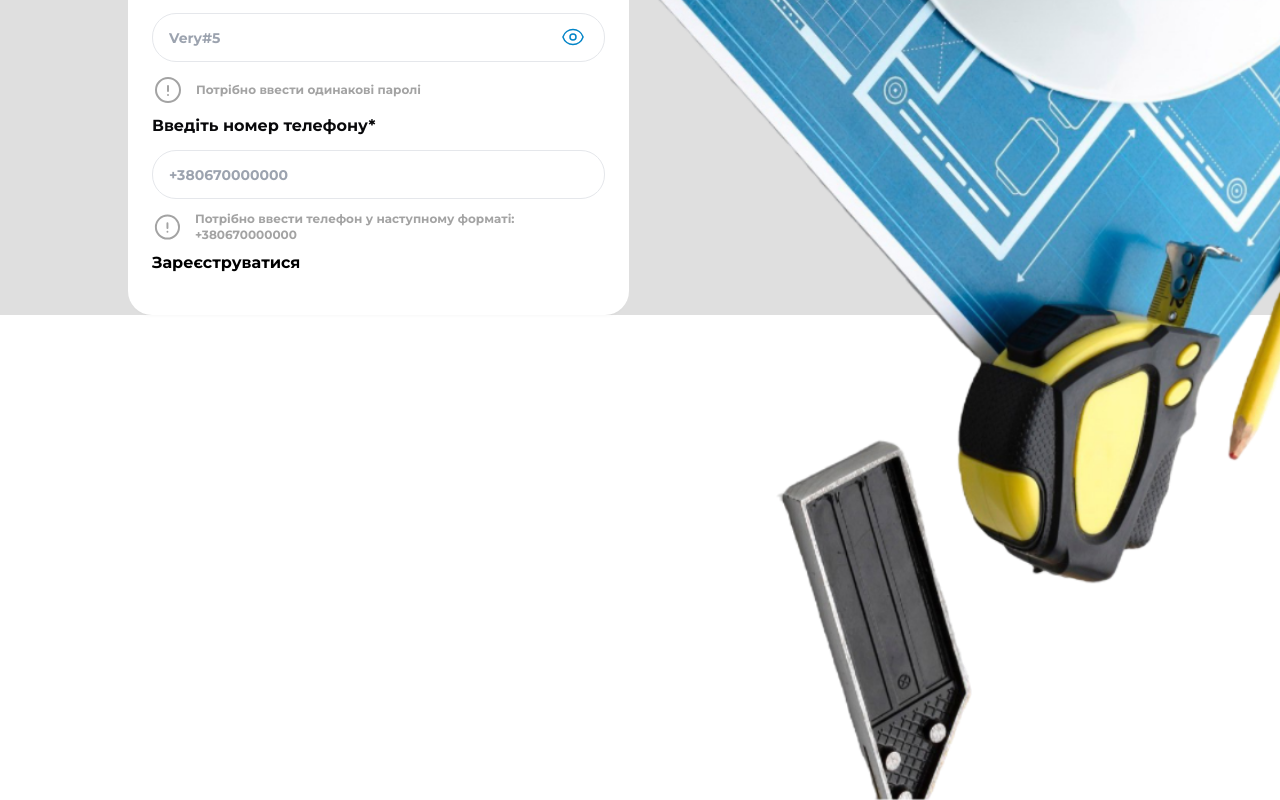
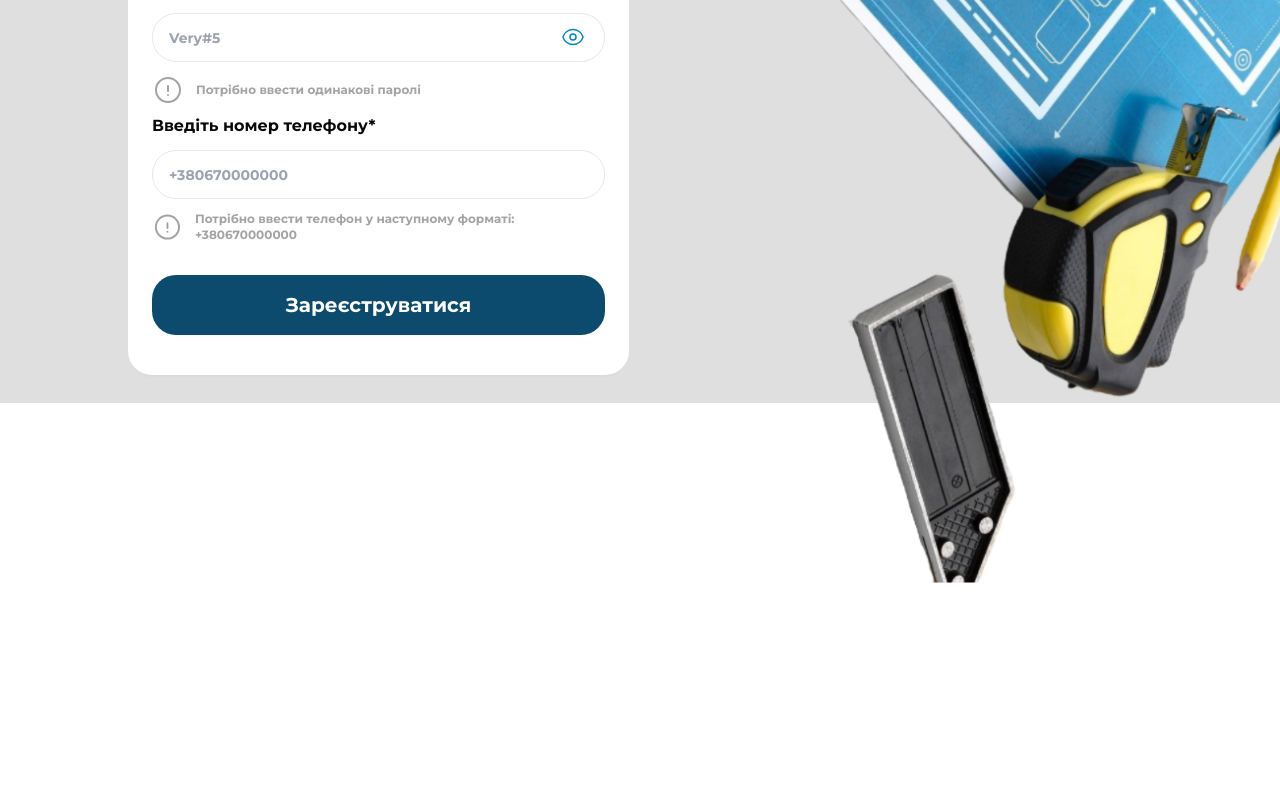
Before and after one commit to Vitaliy28031985/tiam-estimate-app-frontend, a Next.js app: page /register in a window 1280 px wide. Shown: the part 736-1536 px from the top of the page. After the commit the page ends 1319 px from the top, so only its background shows below. Built offline with nearby package versions, Linux system fonts and the light colour scheme.

Commit message:
add button send

```diff
--- /dev/null
+++ b/src/app/UI/Buttons/ButtonAuth.tsx
@@ -0,0 +1,9 @@
+import { ButtonBlueProps } from '../../interfaces/ButtonInterface';
+export default function ButtonAth({title}: ButtonBlueProps) {
+  return (
+      <button type='submit' className={`w-[453px] bg-blue-30 pt-4 pb-4 pl-8 pr-8 font-semibold text-xl
+       text-white rounded-3xl hover:bg-blue-20 mt-6 focus:bg-blue-20 disabled:text-gray-10` }>
+          {title}
+      </button>
+  );
+}
--- a/src/app/components/home/RegisrerForm.tsx
+++ b/src/app/components/Register/RegisterForm.tsx
@@ -1,7 +1,7 @@
 'use client';
+import { useState } from "react";
 import RegisterInputs from "@/app/UI/Inputs/RegisterInput";
-import { title } from "process";
-import { useState } from "react";
+import ButtonAth from "@/app/UI/Buttons/ButtonAuth";
 export default function RegisterForm() {
     const formPassword = /^(?=.*[a-zA-Z])(?=.*[*!#&])[A-Za-z0-9*!#&]{6,}$/;
     const formEmail = /^\w+([\.-]?\w+)*@\w+([\.-]?\w+)*(\.\w{2,3})+$/;
@@ -24,22 +24,28 @@ export default function RegisterForm() {
         switch (name) {
 
             case 'name':
-            srtName(value);
+               srtName(value);
+               setIsEmptyName(false);
             break;
 
            case 'email':
-            setEmail(value);
+               setEmail(value);
+               setIsEmptyEmail(false)
             break;
+
             case 'password':
                 setPassword(value);
+                setIsEmptyPassword(false);
             break;
 
             case 'repeatPassword':
-            setRepeatPassword(value);
+                setRepeatPassword(value);
+                setIsEmptyRepeatPassword(false);
             break;
 
              case 'phone':
-            setPhone(value);
+                setPhone(value);
+                setIsEmptyPhone(false);
             break;
 
            default:
@@ -101,7 +107,8 @@ export default function RegisterForm() {
                 message='Потрібно ввести телефон у наступному форматі: +380670000000'
                 value={phone} isError={isEmptyPhone} change={handleChange} />
 
-            <button type="submit">Зареєструватися</button>
+            <ButtonAth title="Зареєструватися"/>
+
         </form>
     )
 }
--- a/src/app/register/page.tsx
+++ b/src/app/register/page.tsx
@@ -1,7 +1,7 @@
 import Image from 'next/image';
 import { Metadata } from "next";
 import fon from '../assets/bg-img.png';
-import RegisterForm from '../components/home/RegisrerForm';
+import RegisterForm from '../components/Register/RegisterForm';
 import ButtonGoogle from '../UI/Buttons/ButtonGoogle';
 export const metadata: Metadata = {
   title: "Реєстрація",
@@ -11,7 +11,7 @@ export const metadata: Metadata = {
 export default function Register() {
     return (
         <div className="w-full bg-gray-5 pt-[125px] ">
-      <div className='w-[1249px] ml-auto mr-auto container'>
+      <div className='w-[1249px] ml-auto mr-auto container pb-7'>
 
                 <div className='w-[501px] bg-white shadow-base px-6 py-10 rounded-[24px]'>
                     <p className='text-center text-3xl text-black font-medium mb-6'>Вхід
@@ -26,9 +26,10 @@ export default function Register() {
                  <Image
                 src={fon}
                 alt="fon"
-                width={709}
-                height={619}
+                width={609}
+                height={679}
                 quality={100}
+                priority
                     />
            </div>
         </div>
--- a/tailwind.config.ts
+++ b/tailwind.config.ts
@@ -55,10 +55,10 @@ export default {
           0: 'rgb(239, 68, 68)'
         }
       },
-        backgroundImage: {
-        bgImg: 'url("/bg-img.png")'
+      //   backgroundImage: {
+      //   bgImg: 'url("/bg-img.png")'
 
-      },
+      // },
 
     },
   },
```
Also changed, not shown: public/bg-img.png (deleted).
